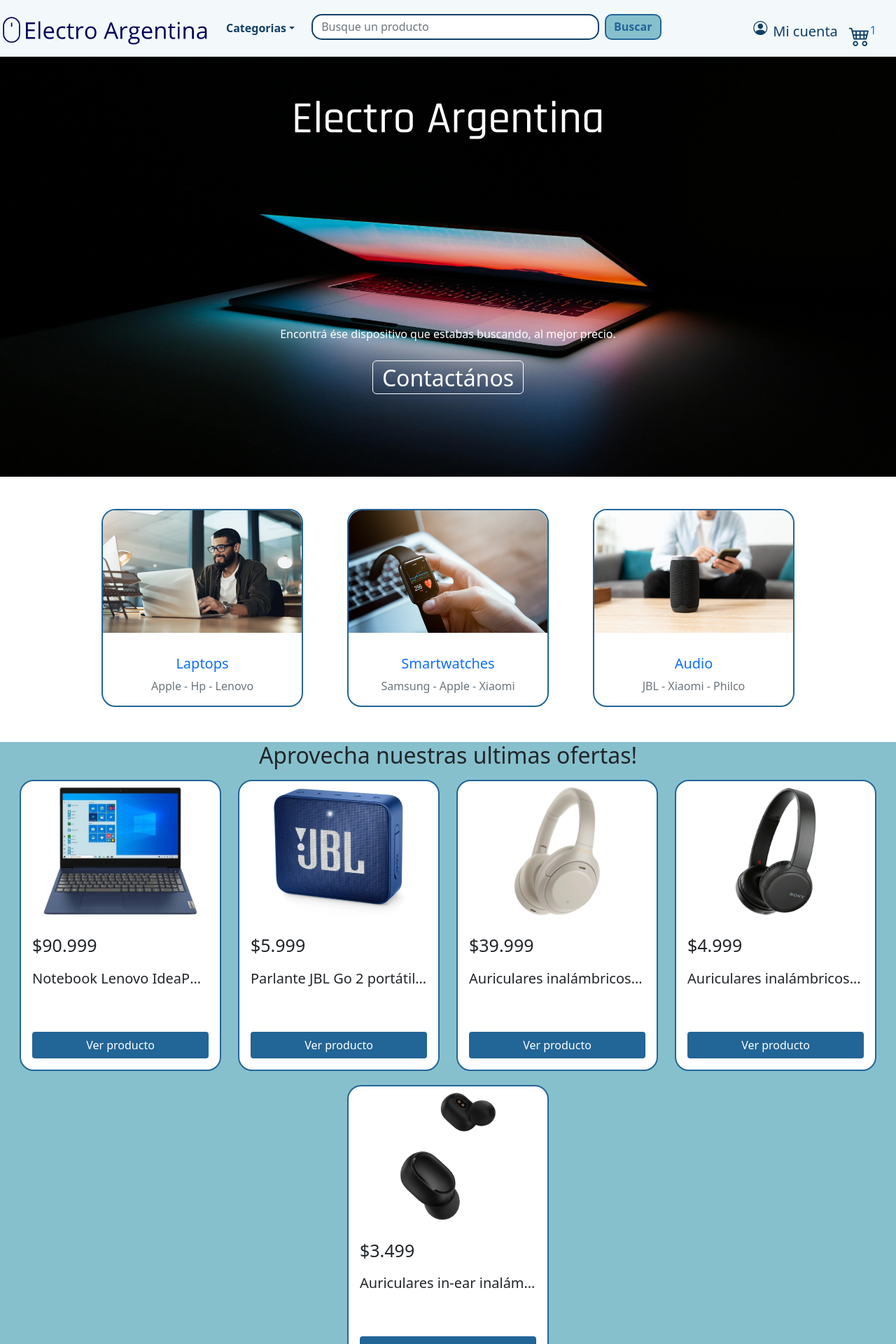
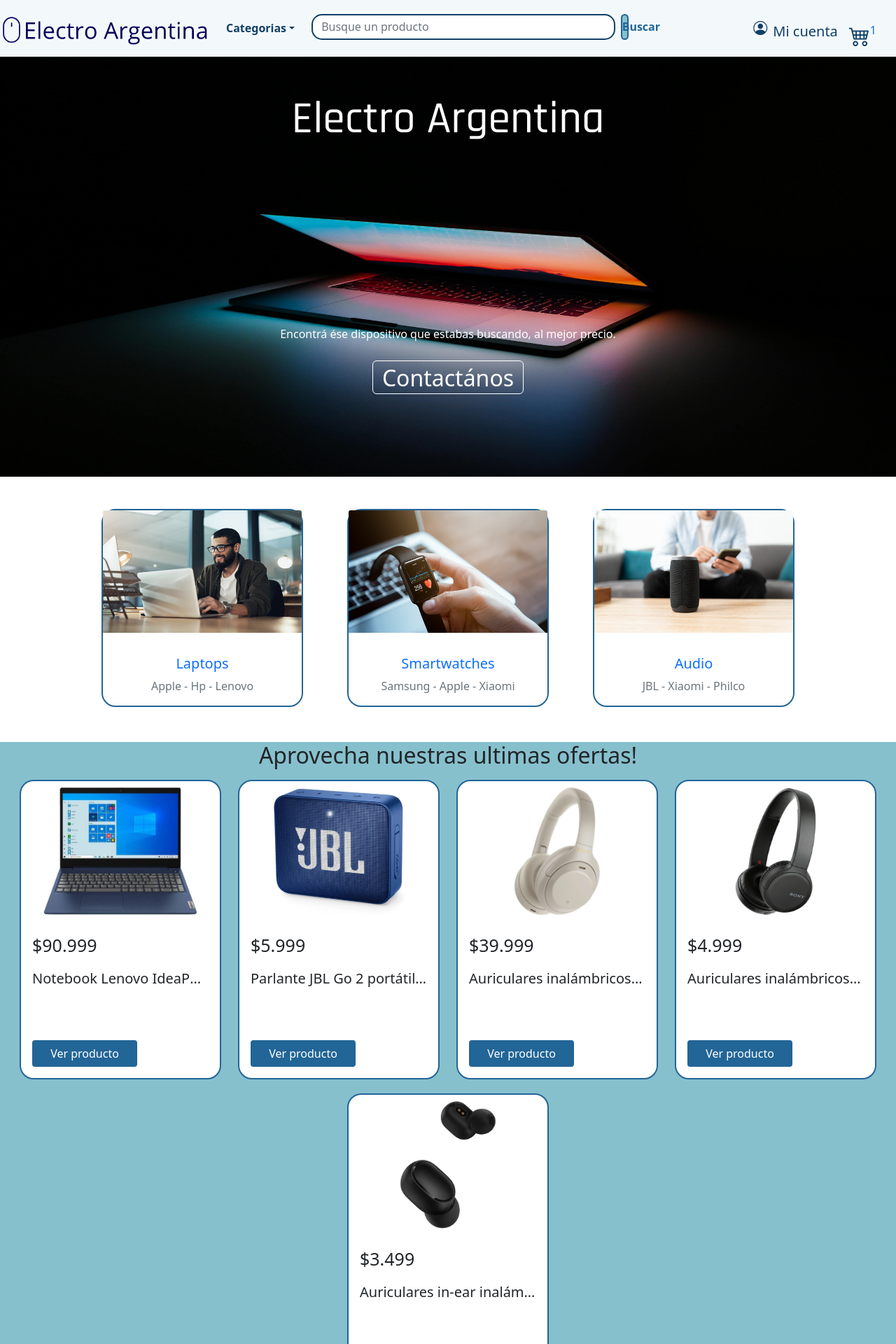
Before and after one commit to AbrahamTrenyan/proyectoFinal, a React (Create React App) app: page / in a window 1280 px wide. Shown: the top 1920 px of the page at 70% size. Built offline with nearby package versions, Linux system fonts and the light colour scheme.

Commit message:
empezando searchbar

```diff
--- a/src/App.js
+++ b/src/App.js
@@ -10,9 +10,7 @@ import Laptops from './pages/Laptops/Laptops';
 import Audio from './pages/Audio/Audio';
 import Smartwatches from './pages/Smartwatches/Smartwatches';
 import Details from './pages/Details/Details';
-
-
-
+import Busqueda from './pages/Busqueda/Busqueda'
 
 function App() {
   return (
@@ -28,6 +26,7 @@ function App() {
             <Route path='/account' element={<Account />} />
             <Route path='/createaccount' element={<CreateAccount />} />
             <Route path="/:id" element={<Details />} />
+            <Route path="/busqueda" element={<Busqueda />} />
           </Routes>
           <Footer />
         </Router>
--- a/src/Components/Navbar/Navbar.js
+++ b/src/Components/Navbar/Navbar.js
@@ -1,8 +1,14 @@
 import "./Navbar.css"
 import logo from "../../assets/img/logoTransparente.png"
 import { Link } from "react-router-dom";
+import { Context } from "../../store/storeContext";
+import { useContext } from "react";
 
-const Navbar2 = () => {
+const Navbar = () => {
+    const {busqueda, setBusqueda} = useContext(Context)
+    const buscar = (e) =>{
+        setBusqueda(e)
+    }
     return (
         <div className="row barraNavegacion">
             <div className="col-3">
@@ -24,7 +30,7 @@ const Navbar2 = () => {
                     </li>
                 </ul>
                 <input className="form-control ms-4 me-2 buscador" type="search" placeholder="Busque un producto" aria-label="Search"/>
-                <button className="buscar fw-bold" type="submit" >Buscar</button>
+                <Link to='/busqueda'><button className="buscar fw-bold" type="submit" onSubmit={(e => buscar(e.target.value))}>Buscar</button></Link>
 
             </div>
             <div className=" persona col-3 d-flex justify-content-end align-items-center">
@@ -37,8 +43,6 @@ const Navbar2 = () => {
                     <p className="">1</p>
                 </a>
             </div>
-
-
         </div>
 
 
@@ -127,4 +131,4 @@ const Navbar2 = () => {
      );
 }
 
-export default Navbar2;
+export default Navbar;
--- /dev/null
+++ b/src/pages/Busqueda/Busqueda.js
@@ -0,0 +1,9 @@
+const Busqueda = () => {
+    return (
+        <>
+
+        </>
+     );
+}
+
+export default Busqueda;
--- /dev/null
+++ b/src/pages/Busqueda/index.js
@@ -0,0 +1 @@
+export {default} from './Busqueda'
--- a/src/pages/Home/Home.css
+++ b/src/pages/Home/Home.css
@@ -33,9 +33,12 @@
 .linkTituloCategoria{
     text-decoration: none;
 }
-
-.imagenCategoria{
-    border-top-left-radius: 19px !important;
-    border-top-right-radius: 19px !important;
-
+.img-contacto{
+    width: 80%;
+    height: 45%;
 }
+.boton{
+    color: var(--color-letters);
+    width: 150px !important;
+    margin-top: 5%;
+}
--- a/src/pages/Home/Home.js
+++ b/src/pages/Home/Home.js
@@ -7,6 +7,7 @@ import { Link } from 'react-router-dom'
 import Navbar from '../../Components/Navbar/Navbar';
 import Ofertas4 from '../../Components/Ofertas'
 import Ofertas from '../../Components/Ofertas'
+import contacto from '../../assets/img/categorias/contacto.jpg'
 const Home = () => {
     return (
     <>
@@ -74,21 +75,22 @@ const Home = () => {
             <section id="seccion-nosotros/contacto" className="seccion-ofertas">
                 <div className="row ">
                     <div className="col-md-6 col-sm-12 d-flex flex-wrap justify-content-center align-items-center text-center">
-                        <h2 className="pt-5">Sobre nosotros</h2>
-                        <p className="px-5">Somos dos socios en un emprendimiento con un objetivo muy claro: conseguir los accesorios más demandados del mercado y distribuirlos al mejor precio, por mayor y por menor.
+                        <h2 className="pt-5 mb-4">Sobre nosotros</h2>
+                        <img src={contacto} className='img-contacto mb-4'/>
+                        <p className="px-5 mb-4">Somos dos socios en un emprendimiento con un objetivo muy claro: conseguir los accesorios más demandados del mercado y distribuirlos al mejor precio, por mayor y por menor.
                             Nuestros valores, la transparencia, compromiso, y amabilidad con nuestros clientes.
                             Nuestra visión: competir, crecer, y estar a la altura de las demandas del mercado actual.
                         </p>
                     </div>
                     <div className="col-md-6 col-sm-12 text-start p-5">
                         <div className="text-center">
-                            <h2>Contactanos</h2>
-                            <h3>Ante cualquier duda no dude en consultar</h3>
+                            <h2 className='mt-4'>Contactanos</h2>
+                            <h3 className='mt-3'>Ante cualquier duda no dude en consultar</h3>
                         </div>
                         <form action="https://submit-form.com/VoG37Uu9" className="w-75 d-inline">
                             <div className="mb-3">
                                 <label for="name" className="form-label">Nombre</label>
-                                <input type="text" name="name" className="form-control" id="name" />
+                                <input type="text" pattern="[A-Za-z]"name="name" className="form-control" id="name" />
                             </div>
                             <div className="mb-3">
                                 <label for="email" className="form-label">Email</label>
@@ -98,7 +100,9 @@ const Home = () => {
                                 <label for="comentarios" className="form-label">Dejanos alguna pregunta o comentario</label>
                                 <textarea className="form-control" name="comentarios" rows="5" cols="10" placeholder="Comentario" id="comentarios" ></textarea>
                             </div>
-                            <button type="submit" className="btn btn-primary">Submit</button>
+                            <div className='d-flex justify-content-center'>
+                            <button type="submit" className="boton">Enviar</button>
+                            </div>
                         </form>
                     </div>
                 </div>
--- a/src/pages/Smartwatches/Smartwatches.js
+++ b/src/pages/Smartwatches/Smartwatches.js
@@ -1,4 +1,4 @@
-import { useContext, useEffect } from "react";
+import { useContext} from "react";
 import { Context } from "../../store/storeContext";
 import Card from "../../Components/Card";
 
--- a/src/store/storeContext.js
+++ b/src/store/storeContext.js
@@ -40,6 +40,8 @@ import producto19b from '../assets/img/productos/producto19b.jpg'
 
 export const Context = createContext(null)
 const UserProvider = ({children}) => {
+    const [busqueda, setBusqueda] = useState("")
+    const [buscados, setBuscados] =useState([])
     const [productsList, setProductsList] = useState([{
         id: 1,
         nombre: "Notebook Exo Smart XL4-H3548 gris 15.6",
@@ -250,7 +252,7 @@ const UserProvider = ({children}) => {
     }
 ])
 return (
-    <Context.Provider value ={{productsList}}>
+    <Context.Provider value ={{productsList,setProductsList, busqueda, setBusqueda, buscados, setBuscados}}>
         {children}
     </Context.Provider>
 )
```
Also changed, not shown: src/assets/img/categorias/contacto.jpg (added), src/assets/img/contact.jpg (added), src/pages/Busqueda/Busqueda.css (added).
